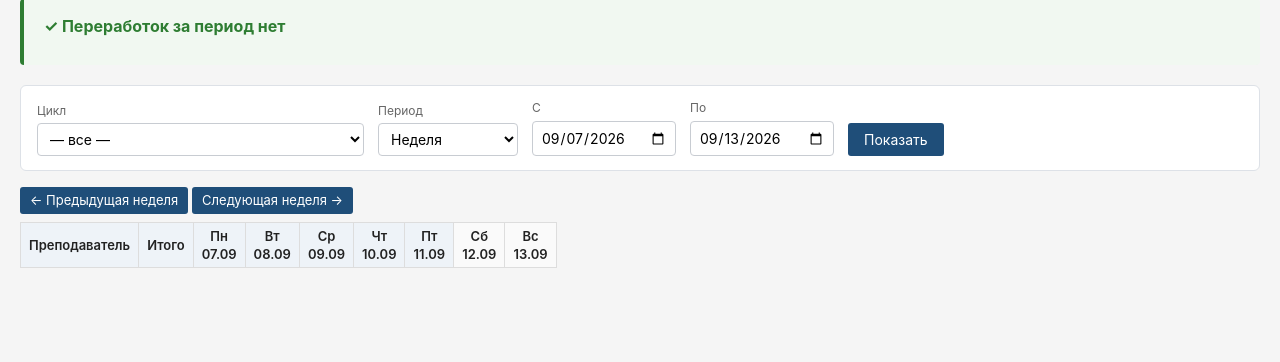
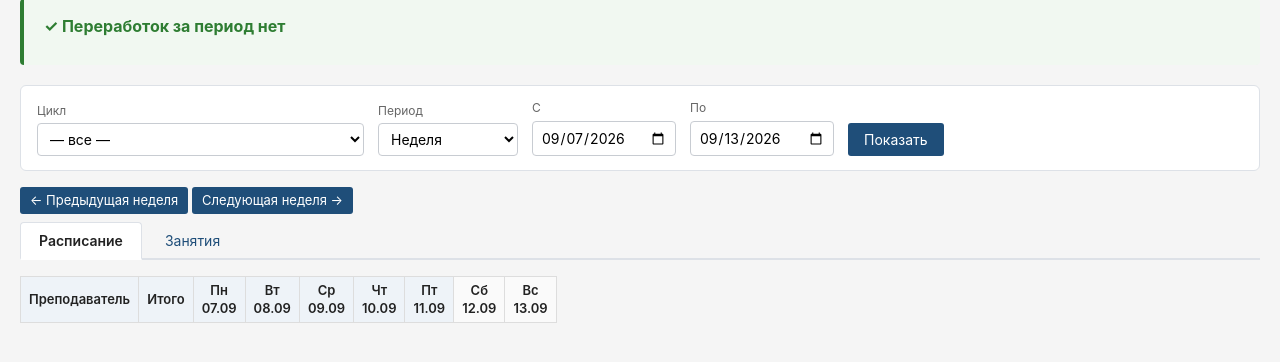
Before and after one commit to jdoe058/odpo, a Django app: page / in a window 1280 px wide. Shown: the part 109-471 px from the top of the page. Run offline with Django 5.2, Linux system fonts and the light colour scheme; a user stored in the database is signed in; tables that the repository leaves empty hold one stand-in row (values such as "Sample post"); lists and menus that the app fills with data are empty.

Commit message:
feat(timetable): добавить вкладки над сеткой расписания

```diff
--- a/timetable/static/timetable/css/base.css
+++ b/timetable/static/timetable/css/base.css
@@ -173,6 +173,39 @@ table.grid tfoot th { background: #eef3f8; }
   border-left: 2px solid #cdd5df;
 }
 
+/* ===================== Вкладки ===================== */
+.view-tabs {
+  display: flex;
+  gap: 4px;
+  border-bottom: 2px solid #dde1e7;
+  margin-bottom: 16px;
+}
+.view-tabs .tab {
+  padding: 8px 18px;
+  font-size: 14px;
+  color: #1f4e79;
+  text-decoration: none;
+  border: 1px solid transparent;
+  border-bottom: none;
+  border-radius: 4px 4px 0 0;
+  cursor: pointer;
+}
+.view-tabs .tab:hover {
+  background: #eef2f6;
+}
+.view-tabs .tab.active {
+  background: #fff;
+  border-color: #dde1e7;
+  border-bottom: 2px solid #fff;
+  margin-bottom: -2px;
+  font-weight: 600;
+  color: #222;
+  cursor: default;
+}
+.view-tabs .tab.active:hover {
+  background: #fff;
+}
+
 /* ===================== Блок переработок ===================== */
 .overtime-box {
   background: #fff3f3;
--- a/timetable/templates/timetable/schedule_grid.html
+++ b/timetable/templates/timetable/schedule_grid.html
@@ -72,6 +72,12 @@
 
 {% include "timetable/_hours_breakdown.html" %}
 
+<nav class="view-tabs">
+  <a class="tab active" data-tab="schedule" href="#">Расписание</a>
+  <a class="tab" data-tab="lessons" href="#">Занятия</a>
+</nav>
+
+<div class="tab-panel" data-panel="schedule">
   <table class="grid">
     <thead>
       <tr>
@@ -98,5 +104,22 @@
       {% endfor %}
     </tbody>
   </table>
+</div>
 
+<div class="tab-panel" data-panel="lessons" hidden>
+  В разработке
+</div>
+
+<script>
+  document.querySelectorAll('.view-tabs .tab').forEach(tab => {
+    tab.addEventListener('click', e => {
+      e.preventDefault();
+      const name = tab.dataset.tab;
+      document.querySelectorAll('.view-tabs .tab')
+        .forEach(t => t.classList.toggle('active', t === tab));
+      document.querySelectorAll('.tab-panel')
+        .forEach(p => p.hidden = p.dataset.panel !== name);
+    });
+  });
+</script>
 {% endblock %}
```
Lines whose indentation alone changed are shown as unchanged.
